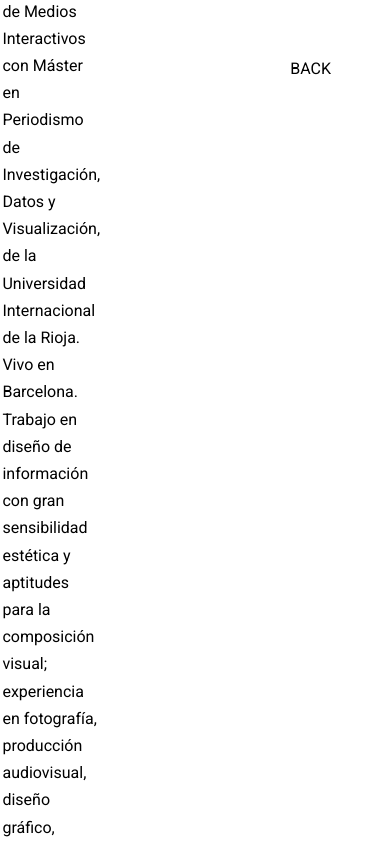
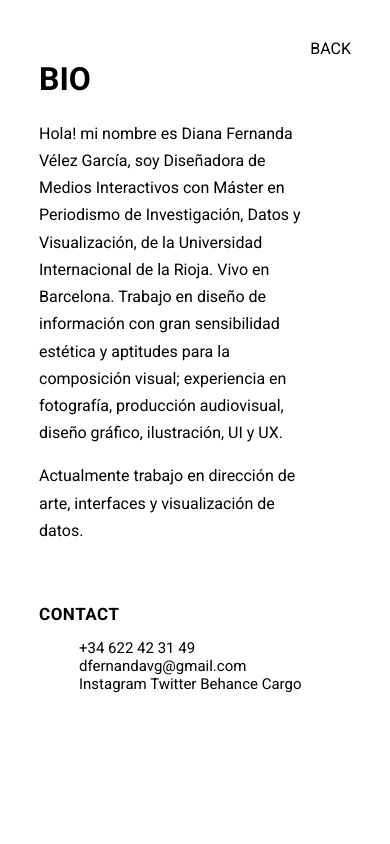
Before and after one commit to jfcali/hippieher-portfolio, a Gatsby site: page /info in a window 390 px wide. Built offline with nearby package versions, Linux system fonts and the light colour scheme; Gatsby itself is replaced by a stand-in of ours.

Commit message:
Minor fixes & Remove hard-coded image grouping

```diff
--- a/src/components/detail/Detail.module.css
+++ b/src/components/detail/Detail.module.css
@@ -2,7 +2,7 @@
   position: fixed;
   width: 100vw;
   height: 100vh;
-  background: rgba(0, 0, 0, 0.4);
+  background: rgba(0, 0, 0, 0.75);
   left: 0;
   top: 0;
   z-index: 10000;
--- a/src/components/info/Info.module.css
+++ b/src/components/info/Info.module.css
@@ -7,7 +7,7 @@
   pointer-events: none;
   padding: 10%;
   padding-top: 5%;
-  transition: 0.33s all ease;
+  transition: 1s all cubic-bezier(1, 0.01, 0, 1);
 }
 
 .Content {
@@ -25,7 +25,7 @@
   pointer-events: all;
   opacity: 1;
   padding-top: 10%;
-  transition: 0.33s all ease;
+  transition: 1.1s all cubic-bezier(0.34, 0.07, 0, 0.99);
 }
 
 .Back {
@@ -68,3 +68,23 @@
 .Contact ul li {
   margin-bottom: 0px;
 }
+
+@media (max-width: 767px) {
+  .Info,
+  .Contact {
+    height: auto;
+    position: relative;
+  }
+
+  .Back {
+    right: 0px;
+    top: 0px;
+  }
+  .Container {
+    flex-direction: column;
+  }
+  .Contact {
+    padding-left: 0px;
+    margin-top: 30px;
+  }
+}
```
Also changed, not shown: src/components/imageLayout/imageLayout.js (+5 -3 lines).
